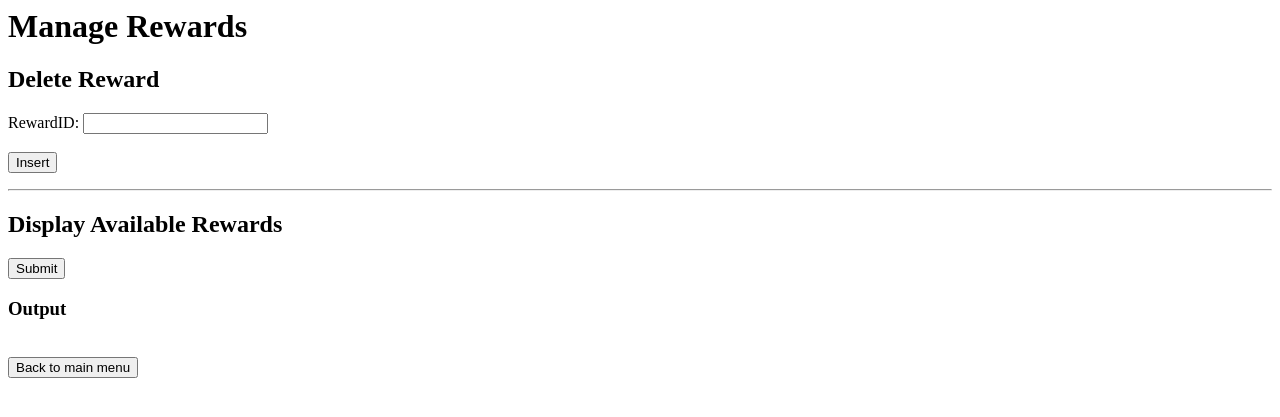
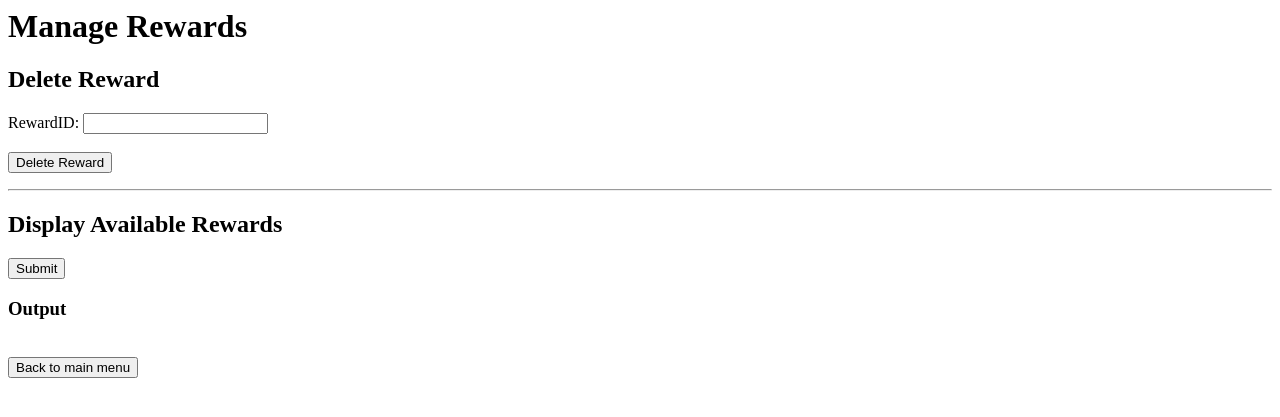
Before and after one commit to jkwok2/RewardsDatabase, a PHP site: page /reward.php in a window 1280 px wide. Shown: the top 417 px of the page. Run offline with PHP 8.4, Linux system fonts and the light colour scheme.

Commit message:
first version of delete reward

```diff
--- a/reward-controller.php
+++ b/reward-controller.php
@@ -16,7 +16,7 @@ function handleInsertRequest() {
     //Getting the values from user and insert data into the table
     $rewardToRemove = $_POST['rewardID'];
 
-    executePlainSQL("DELETE FROM Reward WHERE rewardID = " . $rewardToRemove);
+    executePlainSQL("DELETE FROM Reward WHERE rewardID = " . "'" . $rewardToRemove . "'");
     OCICommit($db_conn);
 }
 
--- a/reward.php
+++ b/reward.php
@@ -9,7 +9,7 @@ require 'util.php';
     <input type="hidden" id="insertQueryRequest" name="insertQueryRequest">
     RewardID: <input type="text" name="rewardID"> <br /><br />
 
-    <input type="submit" value="Insert" name="insertSubmit"></p>
+    <input type="submit" value="Delete Reward" name="insertSubmit"></p>
 </form>
 
 <hr />
```
